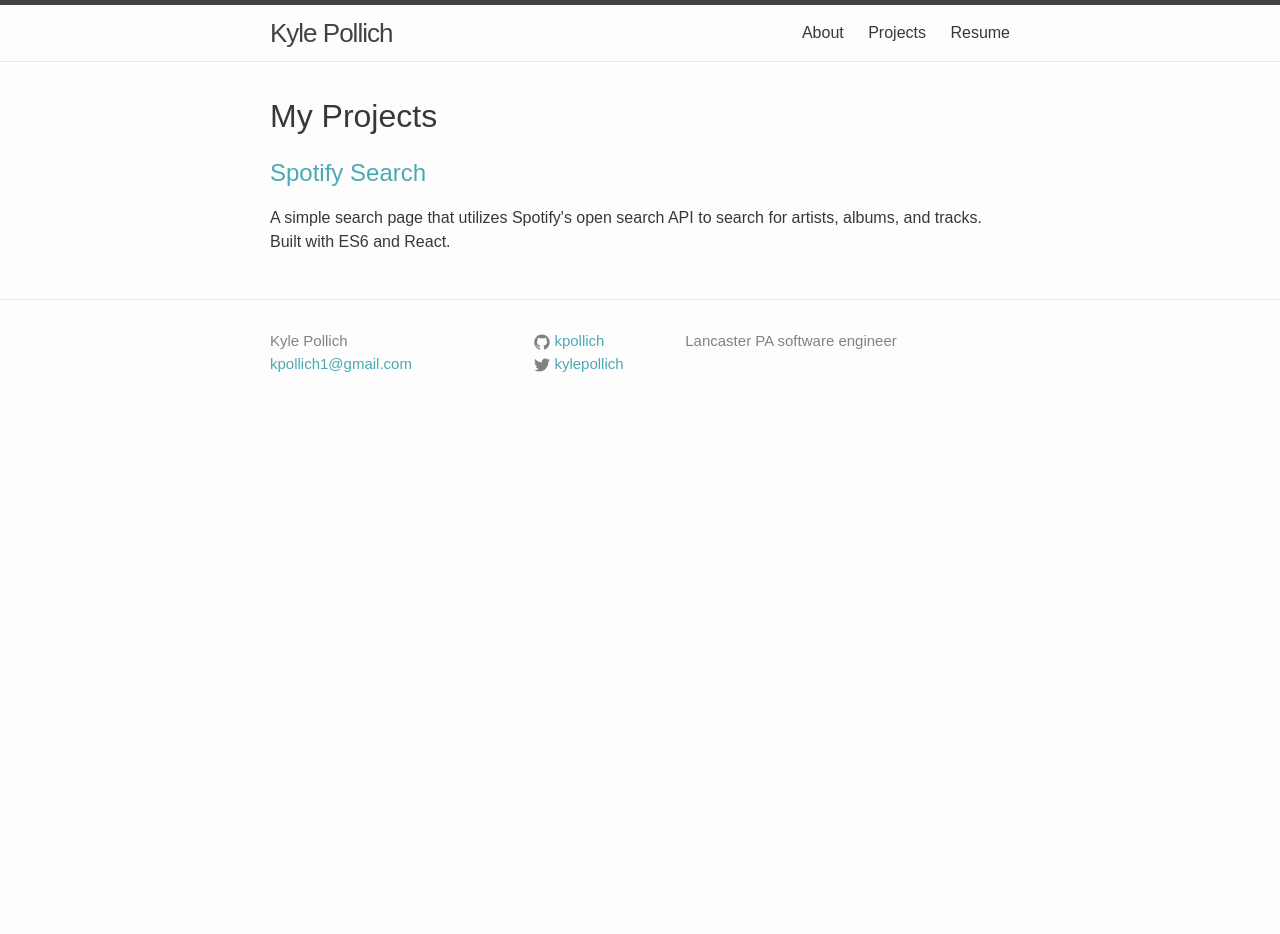
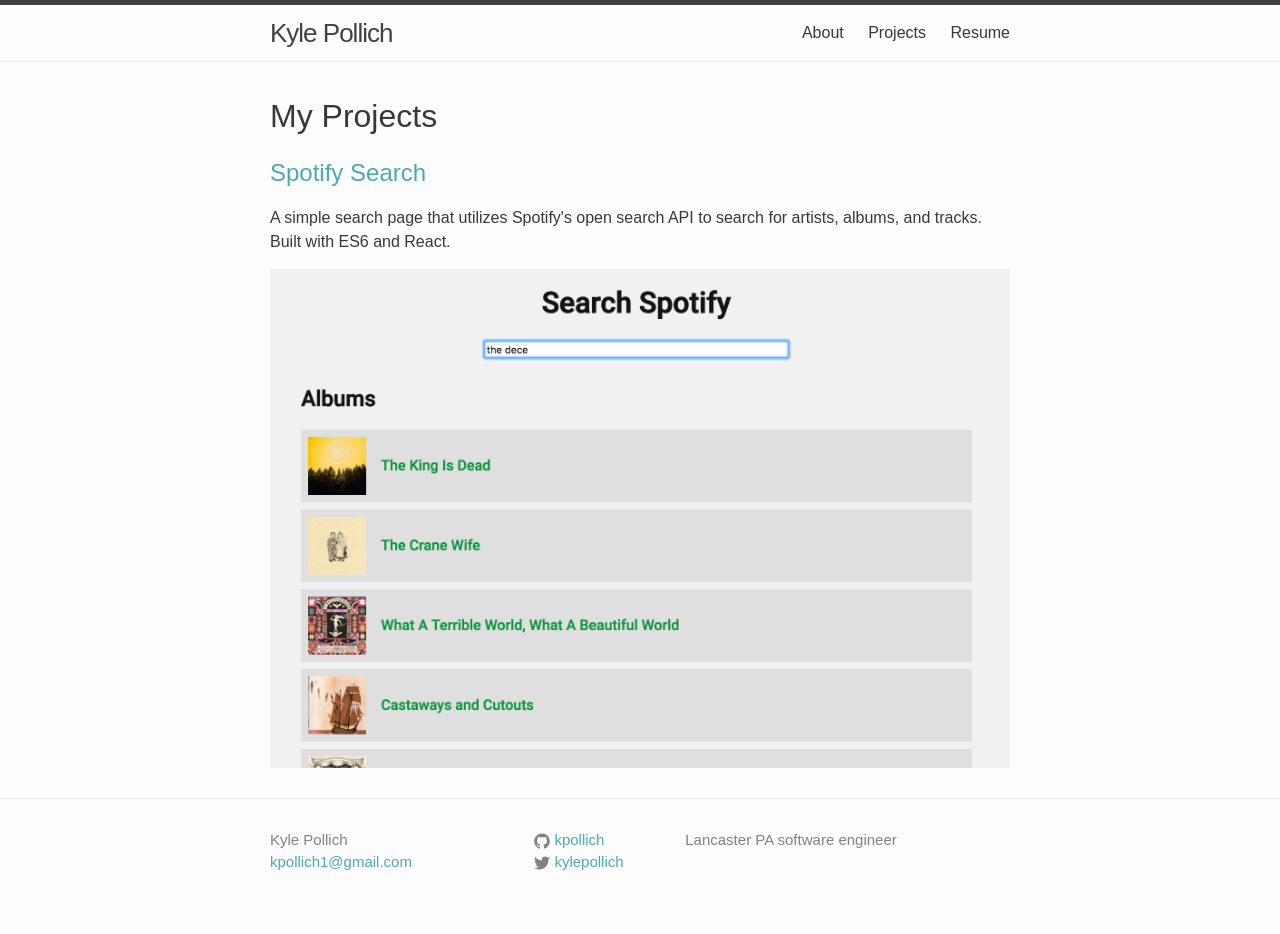
Before and after one commit to andrwmorph/kpollich.github.io, a Jekyll site: the page built from projects.html, in a window 1280 px wide. Built offline with Jekyll 4.4.1, drawn with Linux system fonts in a browser that asks for light colours; some web fonts are replaced; before the commit the page ends 900 px from its top, so only the background shows below that.

Commit message:
Add screenshot for spotify search project

```diff
--- a/css/main.scss
+++ b/css/main.scss
@@ -28,8 +28,6 @@
 $on-palm:          600px;
 $on-laptop:        800px;
 
-
-
 // Use media queries like this:
 // @include media-query($on-palm) {
 //     .wrapper {
--- a/projects.html
+++ b/projects.html
@@ -12,4 +12,5 @@
     A simple search page that utilizes Spotify's open search API to search for artists, albums, and tracks.
     Built with ES6 and React.
   </p>
+  <img class="project-img" src="/assets/spotify-search-screenshot.png" />
 </div>
```
Also changed, not shown: assets/spotify-search-screenshot.png (added), 1 other file.
